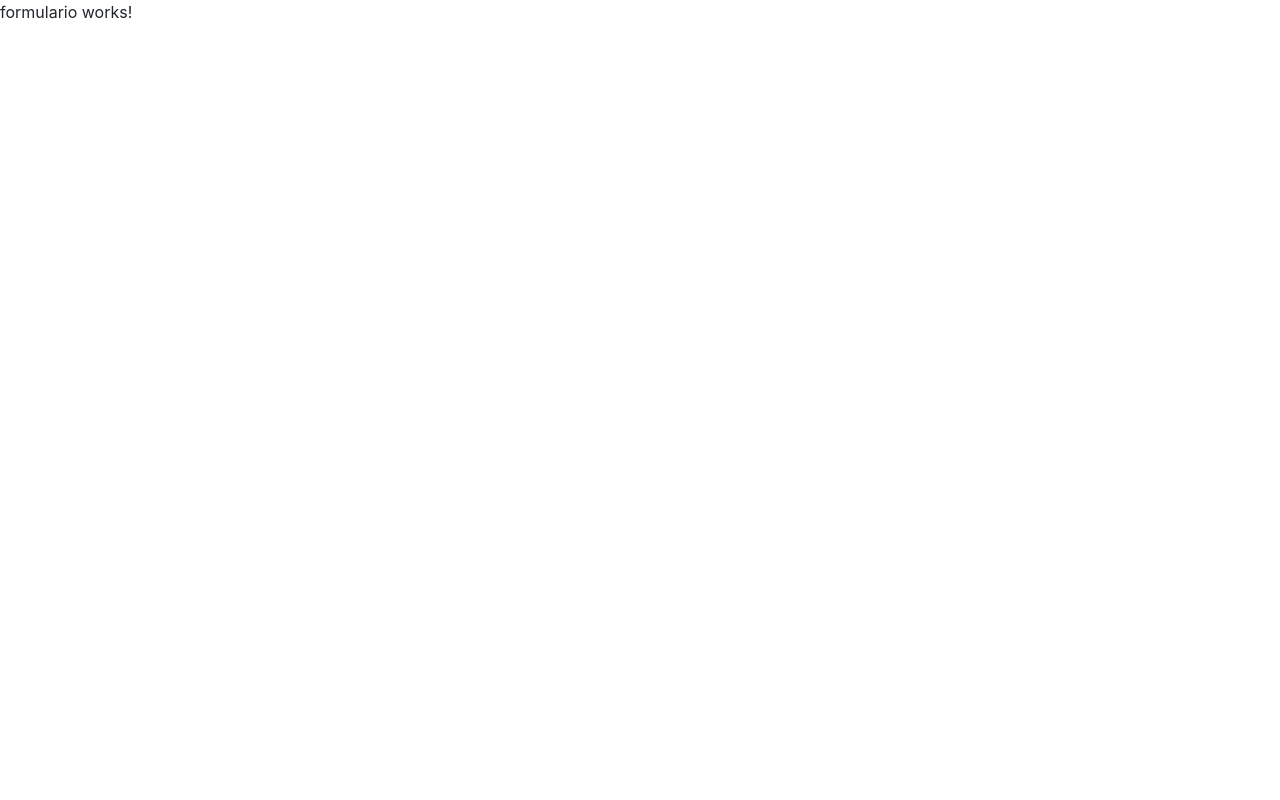
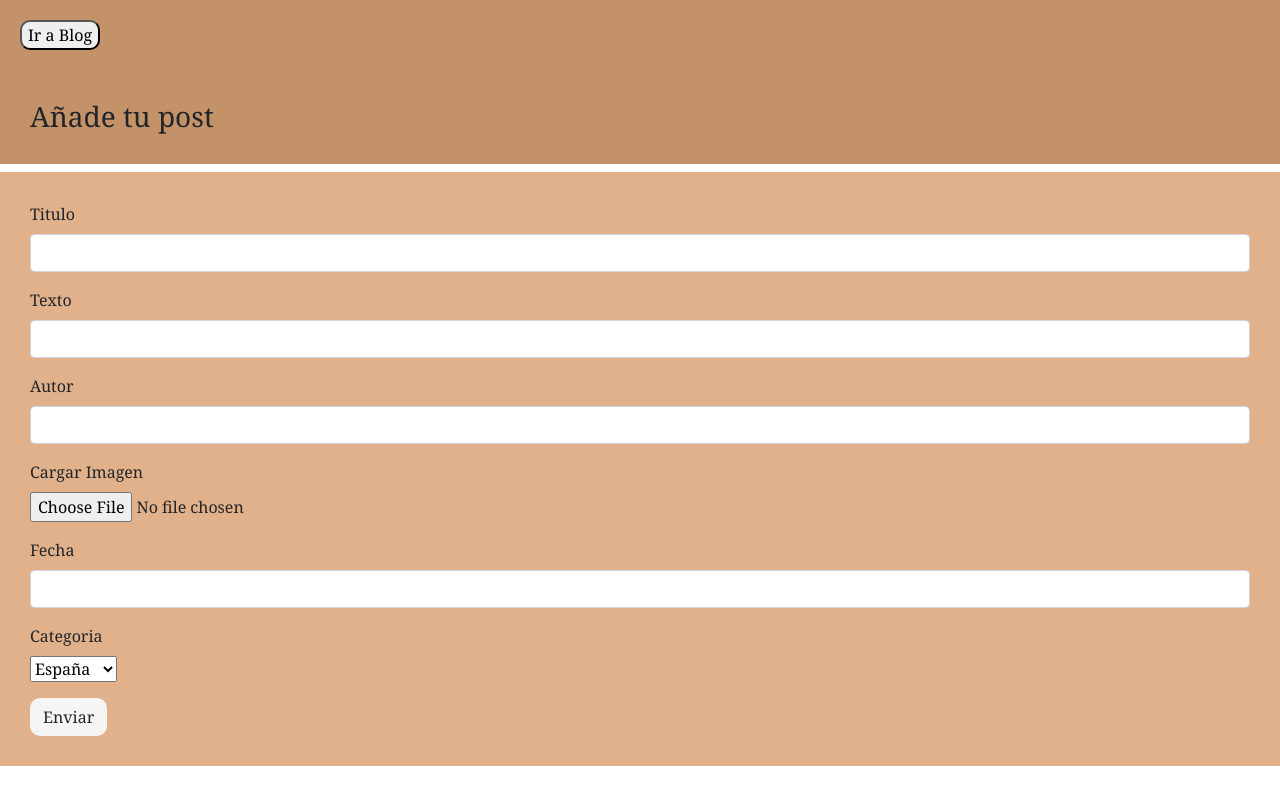
Before and after one commit to LauraSanchez17/PracticaBlog, an Angular app: page /formulario in a window 1280 px wide. Built offline with nearby package versions, Linux system fonts and the light colour scheme.

Commit message:
Agregar Post. Retoques Css Blog y Formulario. Botones ir a formulario, ir a Blog.

```diff
--- a/src/app/app.module.ts
+++ b/src/app/app.module.ts
@@ -5,6 +5,7 @@ import { AppRoutingModule } from './app-routing.module';
 import { AppComponent } from './app.component';
 import { BlogComponent } from './blog/blog.component';
 import { FormularioComponent } from './formulario/formulario.component';
+import { FormsModule, ReactiveFormsModule } from '@angular/forms';
 
 @NgModule({
   declarations: [
@@ -15,6 +16,8 @@ import { FormularioComponent } from './formulario/formulario.component';
   imports: [
     BrowserModule,
     AppRoutingModule,
+    FormsModule,
+    ReactiveFormsModule
   ],
   providers: [],
   bootstrap: [AppComponent]
--- a/src/app/blog/blog.component.css
+++ b/src/app/blog/blog.component.css
@@ -11,8 +11,15 @@
 
 .categoria {
     padding: 20px 20px;
-   display: flex;
-   background-color: #aa6124af;
+    display: flex;
+    background-color: #aa6124af;
+
+}
+
+.botonnuevoPost {
+    padding: 10px;
+    border-radius: 10px;
+    margin: 10px;
 }
 
 .categoria p {
@@ -22,7 +29,10 @@
 }
 
 .botoncategoria {
-    margin: 0 20px;
+    padding: 10px;
+    border-radius: 10px;
+    margin: 10px;
+    background-color: whitesmoke;
 }
 
 .blog {
--- a/src/app/blog/blog.component.html
+++ b/src/app/blog/blog.component.html
@@ -6,7 +6,10 @@
             {{categoria}}
         </option>
     </select>
+    <button class="botonnuevoPost" [routerLink]="['/formulario']">Nuevo Post</button>
 </div>
+
+
 
 
 <div class="blog">
--- a/src/app/formulario/formulario.component.css
+++ b/src/app/formulario/formulario.component.css
@@ -0,0 +1,31 @@
+*{
+	list-style: none;
+	text-decoration: none;
+    font-family: Cambria, Cochin, Georgia, Times, 'Times New Roman', serif
+
+}
+
+.cabeceraformulario{
+      background-color:#aa6124af;
+}
+
+
+.formulario {
+    padding: 30px;
+    background-color:rgb(224, 177, 138)
+}
+
+h3 {
+    padding: 30px;
+
+}
+
+.botonBlog {
+    margin: 20px;
+    border-radius: 10px;
+}
+
+.btn {
+    background-color: whitesmoke;
+    border-radius: 10px;
+}
--- a/src/app/formulario/formulario.component.html
+++ b/src/app/formulario/formulario.component.html
@@ -1 +1,46 @@
-<p>formulario works!</p>
+<div class="cabeceraformulario">
+    <button class="botonBlog" [routerLink]="['/blog']">Ir a Blog</button>
+    <h3>Añade tu post</h3>
+</div>
+
+<form class="formulario" [formGroup]="postForm" (ngSubmit)="onSubmit()">
+    <div class="form-group">
+        <label>Titulo</label>
+        <input type="text" class="form-control" formControlName="titulo">
+    </div>
+
+    <div class="form-group">
+        <label>Texto</label>
+        <input type="text" class="form-control" formControlName="texto">
+    </div>
+
+    <div class="form-group">
+        <label>Autor</label>
+        <input type="text" class="form-control" formControlName="autor">
+    </div>
+
+    <div class="form-group">
+        <label>Cargar Imagen</label>
+        <input type="file" class="form-control-file" id="exampleFormControlFile1" formControlName="imagen">
+    </div>
+
+    <div class="form-group">
+        <label>Fecha</label>
+        <input type="text" class="form-control" formControlName="fecha">
+    </div>
+
+    <div class="form-group">
+        <label>Categoria</label>
+        <br>
+        <select>
+            <option value="España">España</option>
+            <option value="America">América</option>
+            <option value="Africa">África</option>
+            <option value="Asia">Asia</option>
+            <option value="Oceanía">Oceania</option>
+            <option value="Europa">Europa</option>
+        </select>
+    </div>
+    <!--  <button (click)="onSubmit()">Enviar</button> -->
+    <input type="submit" value="Enviar" class="btn">
+</form>
--- a/src/app/formulario/formulario.component.ts
+++ b/src/app/formulario/formulario.component.ts
@@ -1,4 +1,6 @@
 import { Component, OnInit } from '@angular/core';
+import { FormGroup, FormControl } from '@angular/forms';
+import { PostService } from '../services/post.service';
 
 @Component({
   selector: 'app-formulario',
@@ -6,10 +8,24 @@ import { Component, OnInit } from '@angular/core';
   styleUrls: ['./formulario.component.css']
 })
 export class FormularioComponent implements OnInit {
-
-  constructor() { }
+  postForm: FormGroup;
+  constructor(private PostService: PostService) {
+    this.postForm = new FormGroup({
+      titulo: new FormControl(),
+      texto: new FormControl(),
+      autor: new FormControl(),
+      imagen: new FormControl(),
+      fecha: new FormControl(),
+      categoria: new FormControl(),
+    })
+  }
 
   ngOnInit(): void {
+
   }
+  onSubmit() {
+    const response = this.PostService.agregarPost(this.postForm.value);
 
+
+  }
 }
--- a/src/app/services/post.service.ts
+++ b/src/app/services/post.service.ts
@@ -38,21 +38,15 @@ export class PostService {
     return new Promise((resolve, reject) => {
       resolve(this.arrPost)
     })
-
-
   }
 
   getByCategory(pCategoria: string): Promise<Post[]> {
     return new Promise((resolve, reject) => {
       const arrayfiltrado = this.arrPost.filter(post => {
         return post.categoria === pCategoria
-
       });
-
       resolve(arrayfiltrado);
-
     });
-
   }
 
 
@@ -62,7 +56,6 @@ export class PostService {
       for (let post of this.arrPost) {
         if (!categorias.includes(post.categoria)) {
           categorias.push(post.categoria);
-
         }
       }
 
@@ -71,7 +64,13 @@ export class PostService {
     });
   }
 
+  agregarPost(pValoresFormulario): Promise<Post[]> {
+    console.log(pValoresFormulario);
+    return new Promise((resolve, reject) => {
+      this.arrPost.push(pValoresFormulario)
+    })
 
+  }
 
 
 
```
